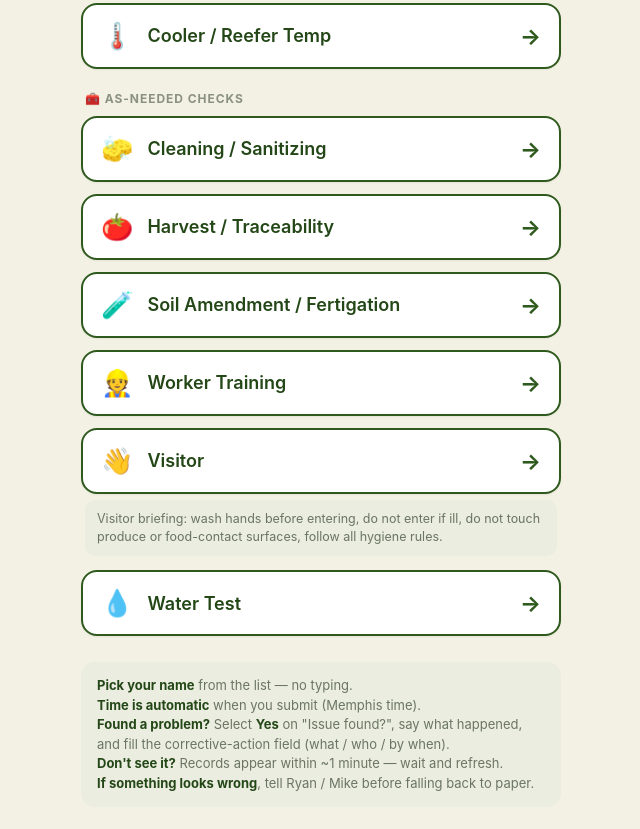
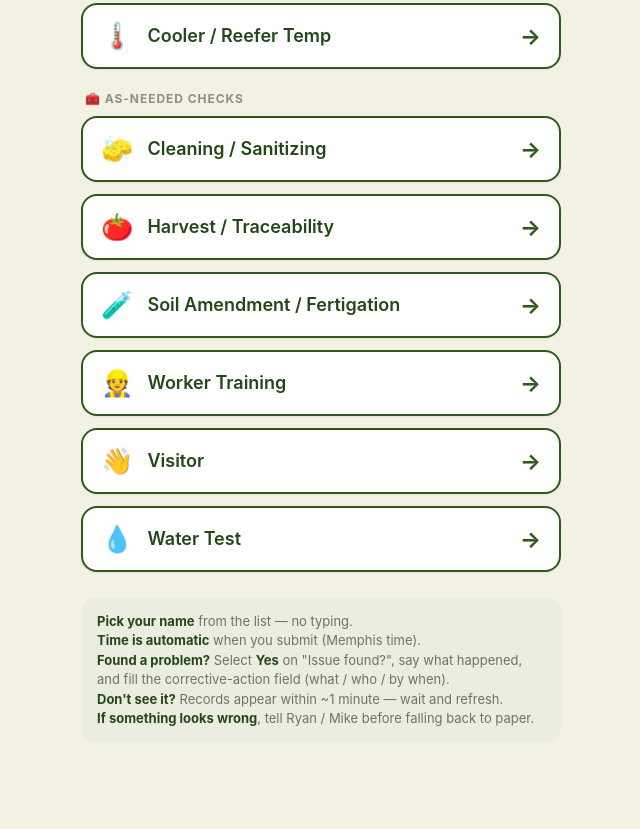
Before and after one commit to mmarzola/regronomy-dashboard, a plain HTML site: page gap/index.html in a window 1280 px wide. Shown: the part 421-1250 px from the top of the page, without its empty margins (319-959 px from the left). After the commit the page ends 1204 px from the top, so only its background shows below. Drawn offline with Linux system fonts and the light colour scheme.

Commit message:
Remove visitor briefing from page (now lives in the Visitor form)

```diff
--- a/gap/index.html
+++ b/gap/index.html
@@ -51,7 +51,6 @@
     <a class="btn" href="https://docs.google.com/forms/d/e/1FAIpQLSfLa94cJ8Y5Md8-loVSPxTAuXrIzEF4o-n_2fXZXnq37xShVQ/viewform" target="_blank" rel="noopener"><span class="emoji">🧪</span><span class="label">Soil Amendment / Fertigation</span><span class="arrow">→</span></a>
     <a class="btn" href="https://docs.google.com/forms/d/e/1FAIpQLScZoH-FS02NvXrHem18xeJt4szsuaPr_iKM4xtv6ophYWixbA/viewform" target="_blank" rel="noopener"><span class="emoji">👷</span><span class="label">Worker Training</span><span class="arrow">→</span></a>
     <a class="btn" href="https://docs.google.com/forms/d/e/1FAIpQLScj4_5zeIIFXqC7mPPeK-zPFHw28N7h293Upk1x2-eyuU6usw/viewform" target="_blank" rel="noopener"><span class="emoji">👋</span><span class="label">Visitor</span><span class="arrow">→</span></a>
-    <p class="brief">Visitor briefing: wash hands before entering, do not enter if ill, do not touch produce or food-contact surfaces, follow all hygiene rules.</p>
     <a class="btn" href="https://docs.google.com/forms/d/e/1FAIpQLScI-Y55NwcE6GswTqwbQU87osKkbAXfoq54k2OkVqaJhlpveg/viewform" target="_blank" rel="noopener"><span class="emoji">💧</span><span class="label">Water Test</span><span class="arrow">→</span></a>
 
     <div class="note">
```
